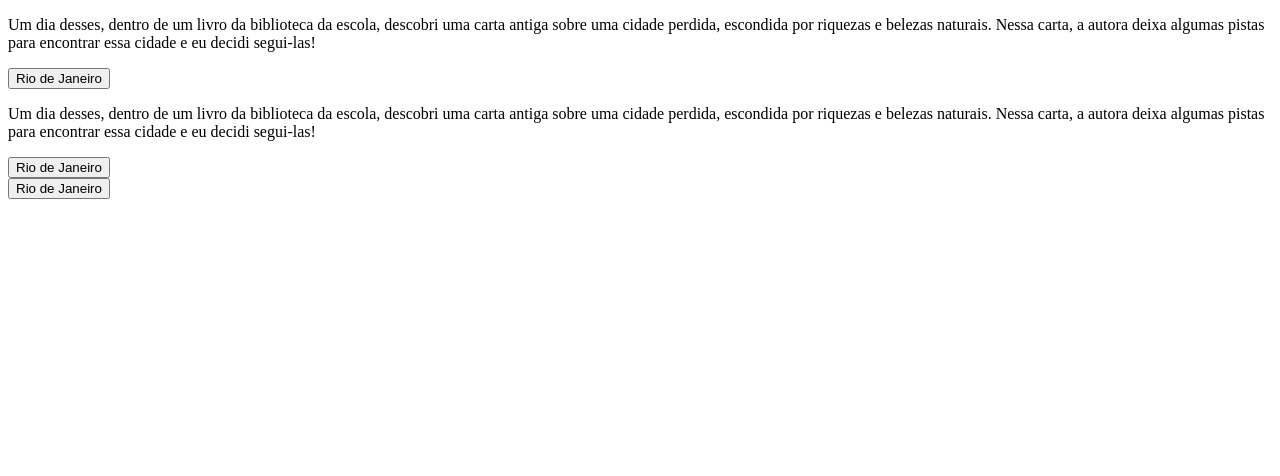
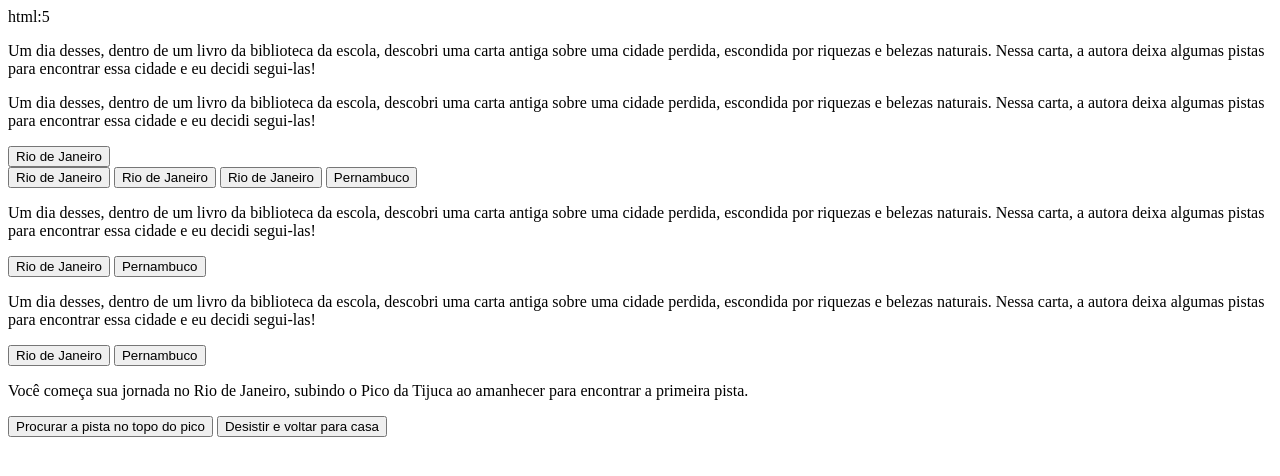
Before and after one commit to Gustav-design/l-ele, a plain HTML site: page index.html in a window 1280 px wide. Drawn offline with Linux system fonts and the light colour scheme.

Commit message:
Update index.html

```diff
--- a/index.html
+++ b/index.html
@@ -1,3 +1,52 @@
+html:5
+<!DOCTYPE html>
+<html lang="en">
+<head>
+    <meta charset="UTF-8">
+    <meta name="viewport" content="width=device-width, initial-scale=1.0">
+    <title>Document</title>
+</head>
+<body>
+
+</body>
+</html>
+<!DOCTYPE html>
+<html lang="pt-BR">
+<head>
+    <meta charset="UTF-8">
+    <meta name="viewport" content="width=device-width, initial-scale=1.0">
+    <title>Em busca da cidade perdida</title>
+</head>
+<body>
+    <main>
+
+
+    </main>
+
+
+
+
+</body>
+</html>
+<!DOCTYPE html>
+<html lang="pt-BR">
+<head>
+    <meta charset="UTF-8">
+    <meta name="viewport" content="width=device-width, initial-scale=1.0">
+    <title>Em busca da cidade perdida</title>
+</head>
+<body>
+    <main>
+          <div>
+             <p>Um dia desses, dentro de um livro da biblioteca da escola, descobri uma carta antiga sobre uma cidade perdida, escondida por riquezas e belezas naturais. Nessa carta, a autora deixa algumas pistas para encontrar essa cidade e eu decidi segui-las!</p>
+          </div>
+    </main>
+
+
+
+
+</body>
+</html>
 <!DOCTYPE html>
 <html lang="pt-BR">
 <head>
@@ -12,28 +61,30 @@
        	 <button> Rio de Janeiro </button>
           </div>
     </main>
-       <!DOCTYPE html>
-<html lang="pt-BR">
-<head>
-    <meta charset="UTF-8">
-    <meta name="viewport" content="width=device-width, initial-scale=1.0">
-    <title>Em busca da cidade perdida</title>
-</head>
-<body>
-    <main>
-          <div>
-             <p>Um dia desses, dentro de um livro da biblioteca da escola, descobri uma carta antiga sobre uma cidade perdida, escondida por riquezas e belezas naturais. Nessa carta, a autora deixa algumas pistas para encontrar essa cidade e eu decidi segui-las!</p>
-       	 <button> Rio de Janeiro </button>
-          </div>
-    </main>
-   <button class="btn-proximo">Rio de Janeiro</button>
+
 
 
 
 </body>
 </html>
-
-
-
-</body>
-</html>
+<button class="btn-proximo">Rio de Janeiro</button>
+<button class="btn-proximo" data-proximo="1">Rio de Janeiro</button>
+<button class="btn-proximo" data-proximo="1">Rio de Janeiro</button>
+<button class="btn-proximo" data-proximo="2">Pernambuco</button>
+<div class="passo ativo" id="passo-0">
+        <p>Um dia desses, dentro de um livro da biblioteca da escola, descobri uma carta antiga sobre uma cidade perdida, escondida por riquezas e belezas naturais. Nessa carta, a autora deixa algumas pistas para encontrar essa cidade e eu decidi segui-las!</p>
+        <button class="btn-proximo" data-proximo="1">Rio de Janeiro</button>
+        <button class="btn-proximo" data-proximo="2">Pernambuco</button>
+</div>
+    <main>
+        <div class="passo ativo" id="passo-0">
+            <p>Um dia desses, dentro de um livro da biblioteca da escola, descobri uma carta antiga sobre uma cidade perdida, escondida por riquezas e belezas naturais. Nessa carta, a autora deixa algumas pistas para encontrar essa cidade e eu decidi segui-las!</p>
+            <button class="btn-proximo" data-proximo="1">Rio de Janeiro</button>
+            <button class="btn-proximo" data-proximo="2">Pernambuco</button>
+        </div>
+        <div class="passo" id="passo-1">
+            <p>Você começa sua jornada no Rio de Janeiro, subindo o Pico da Tijuca ao amanhecer para encontrar a primeira pista.</p>
+            <button class="btn-proximo" data-proximo="3">Procurar a pista no topo do pico</button>
+            <button class="btn-proximo" data-proximo="4">Desistir e voltar para casa</button>
+        </div>
+        </main>
```
